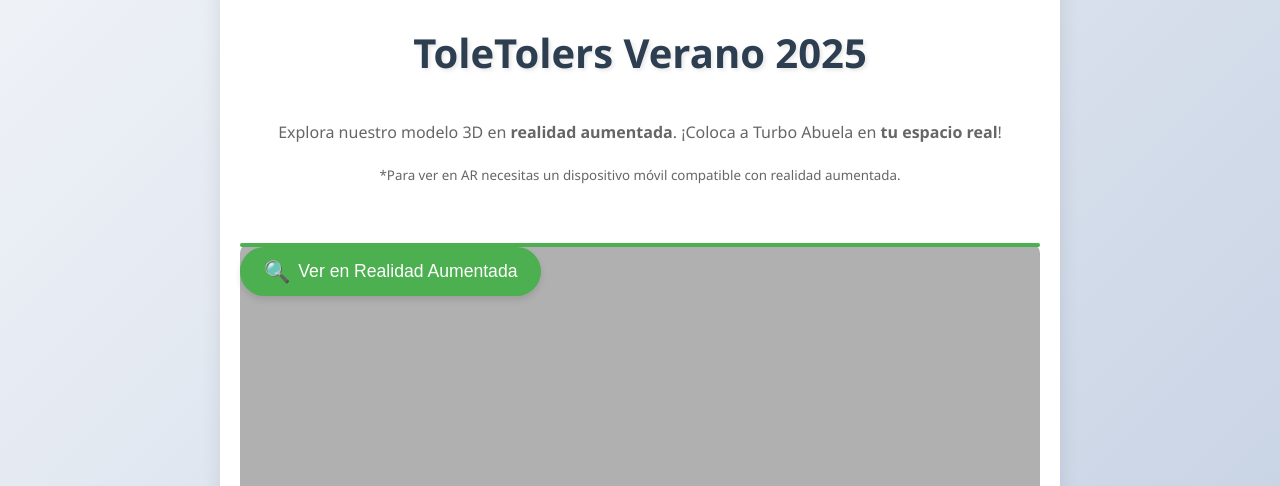
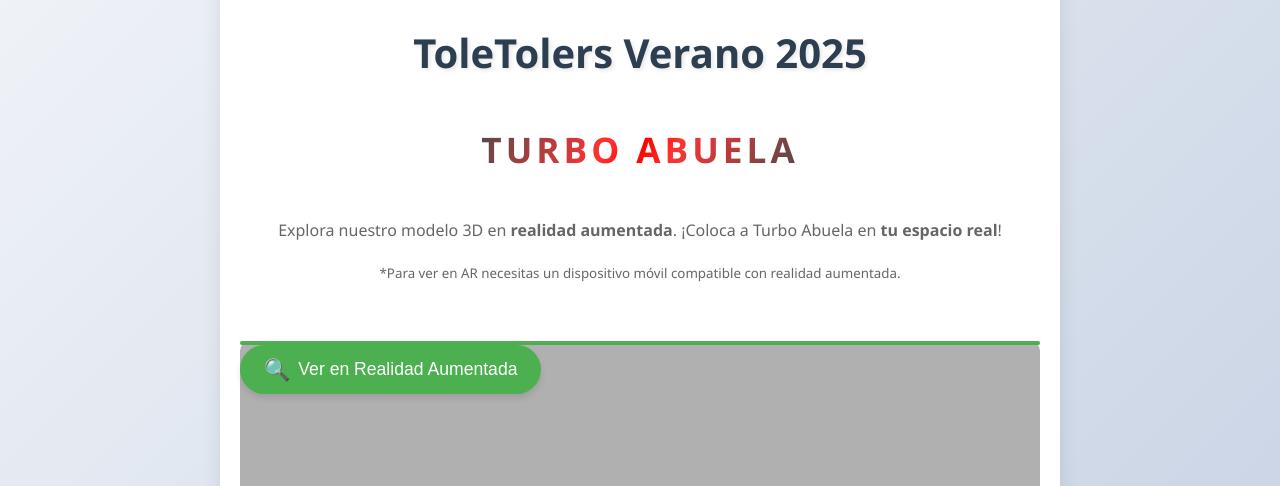
Before and after one commit to Jackblack210/TurboAbuela-AR, a plain HTML site: page index.html in a window 1280 px wide. Shown: the part 314-800 px from the top of the page. Drawn offline with nearby package versions, Linux system fonts and the light colour scheme.

Commit message:
Update index.html

```diff
--- a/index.html
+++ b/index.html
@@ -24,6 +24,34 @@
             color: #2c3e50;
             font-size: 2.5em;
             text-shadow: 2px 2px 4px rgba(0,0,0,0.1);
+        }
+
+        h2 {
+            font-size: 2.2em;
+            background: linear-gradient(120deg, #4a4a4a 0%, #ff3333 40%, #ff0000 50%, #ff3333 60%, #4a4a4a 100%);
+            -webkit-background-clip: text;
+            background-clip: text;
+            color: transparent;
+            font-weight: 900;
+            letter-spacing: 4px;
+            text-transform: uppercase;
+            margin: 15px 0;
+            font-family: 'Segoe UI', sans-serif;
+            position: relative;
+            padding: 10px 0;
+            animation: gradientMove 3s ease infinite;
+        }
+
+        @keyframes gradientMove {
+            0% {
+                background-position: 0% 50%;
+            }
+            50% {
+                background-position: 100% 50%;
+            }
+            100% {
+                background-position: 0% 50%;
+            }
         }
 
         .container {
@@ -116,6 +144,7 @@
     <div class="container">
         <img src="Tole-logo-sin-fondo.png" alt="ToleTolers Logo" class="logo">
         <h1>ToleTolers Verano 2025</h1>
+        <h2>Turbo Abuela</h2>
 
         <div class="description">
             Explora nuestro modelo 3D en <strong>realidad aumentada</strong>.
```
